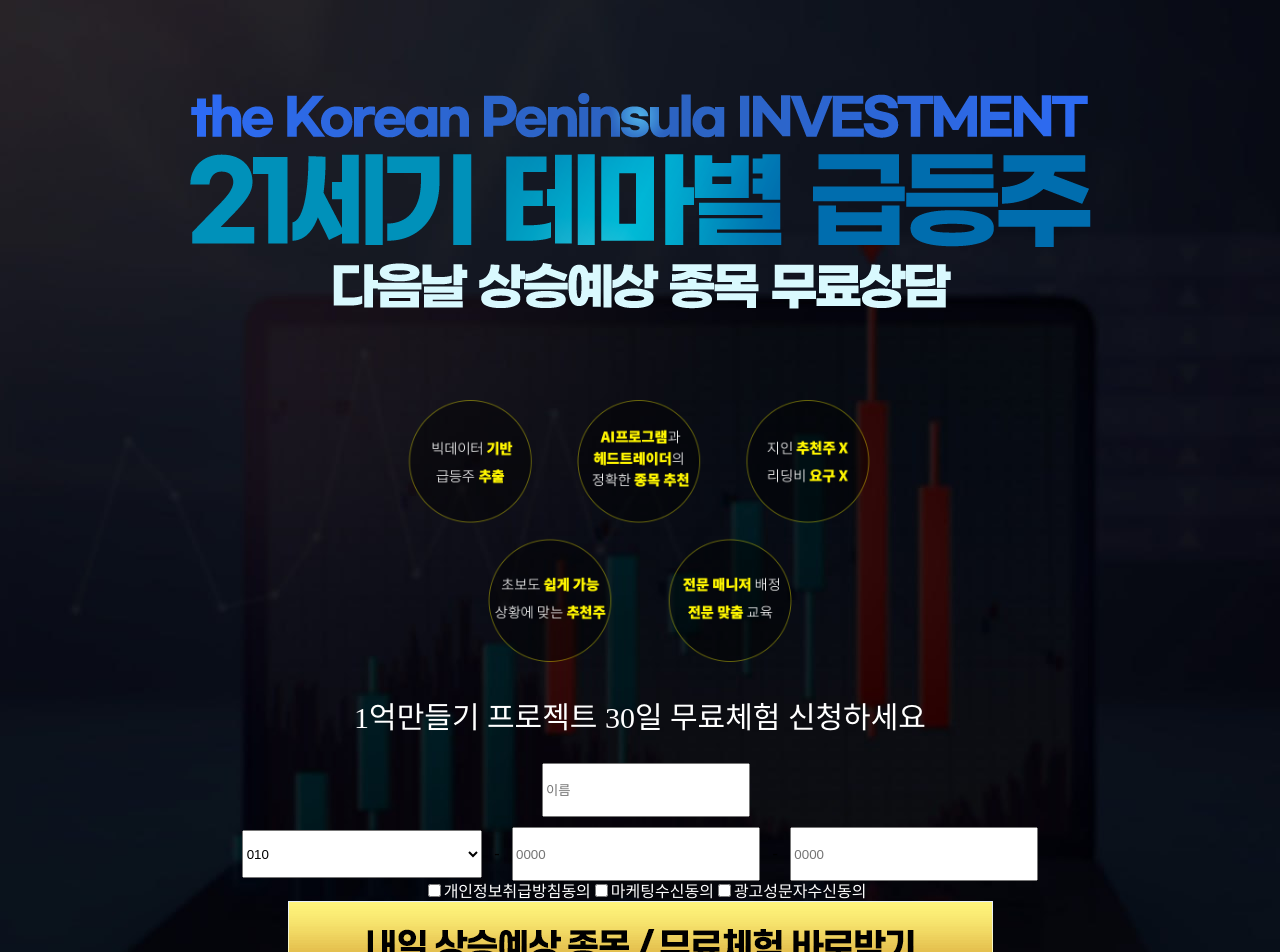
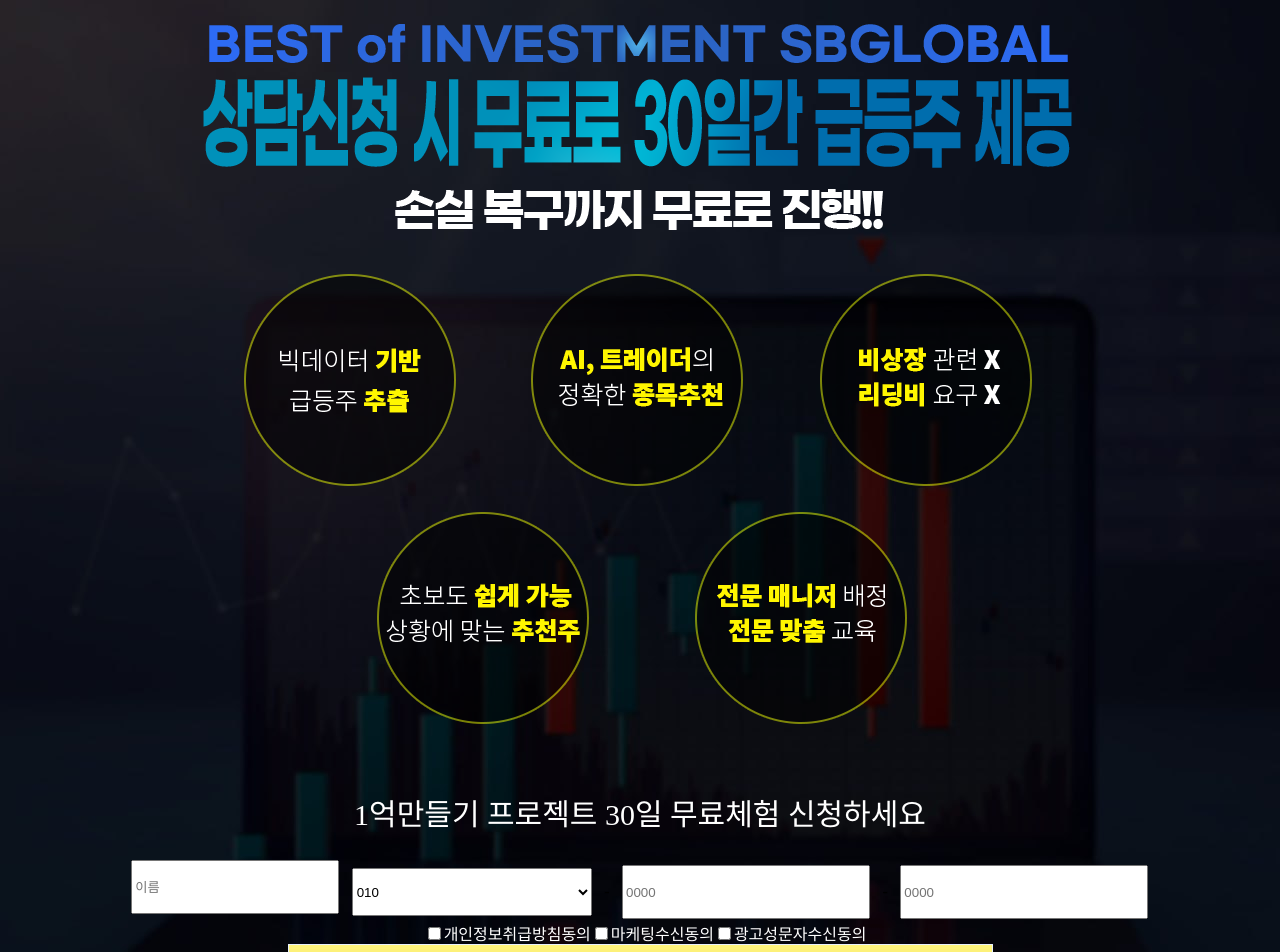
Before and after one commit to euntti/newstest, a React (Create React App) app: page / in a window 1280 px wide. Shown: the top 952 px of the page. Built offline with nearby package versions, Linux system fonts and the light colour scheme; no server answers.

Commit message:
내용수정및 변경

```diff
--- a/src/Main.js
+++ b/src/Main.js
@@ -136,12 +136,12 @@ function App() {
                     // style={{ width: 800, height: 1023, marginLeft: 20 }}
                     alt="logo "
                   />{" "} */}
-                  <img
+                  {/* <img
                     style={{ width: 500 }}
                     src={"/img/theme4.png"}
                     // style={{ width: 800, height: 1023, marginLeft: 20 }}
                     alt="logo "
-                  />
+                  /> */}
                   <div
                     style={{ color: "#fff", fontSize: 30, margin: "30px 0" }}
                   >
@@ -181,12 +181,12 @@ function App() {
                     // style={{ width: 800, height: 1023, marginLeft: 20 }}
                     alt="logo "
                   />{" "} */}
-                  <img
+                  {/* <img
                     style={{ width: 300 }}
                     src={"/img/theme4.png"}
                     // style={{ width: 800, height: 1023, marginLeft: 20 }}
                     alt="logo "
-                  />
+                  /> */}
                   <div
                     style={{ color: "#fff", fontSize: 20, margin: "30px 0" }}
                   >
@@ -306,7 +306,8 @@ function App() {
               </>
             )}
           </div> */}
-          <div>
+        <div>
+          <div className="namephone">
             <div className="nameArea">
               <input
                 type="text"
@@ -342,6 +343,7 @@ function App() {
                 max="9999"
               ></input>
             </div>
+          </div>
             <div style={{ marginLeft: 10 }}>
               <label style={{ color: "#fff" }}>
                 <input
@@ -386,7 +388,8 @@ function App() {
                 )}
               </button>
             </div>
-          </div>
+
+        </div>
         </Slider>
 
         <div className="footerInfo">
```
Also changed, not shown: public/img/theme1.png.
